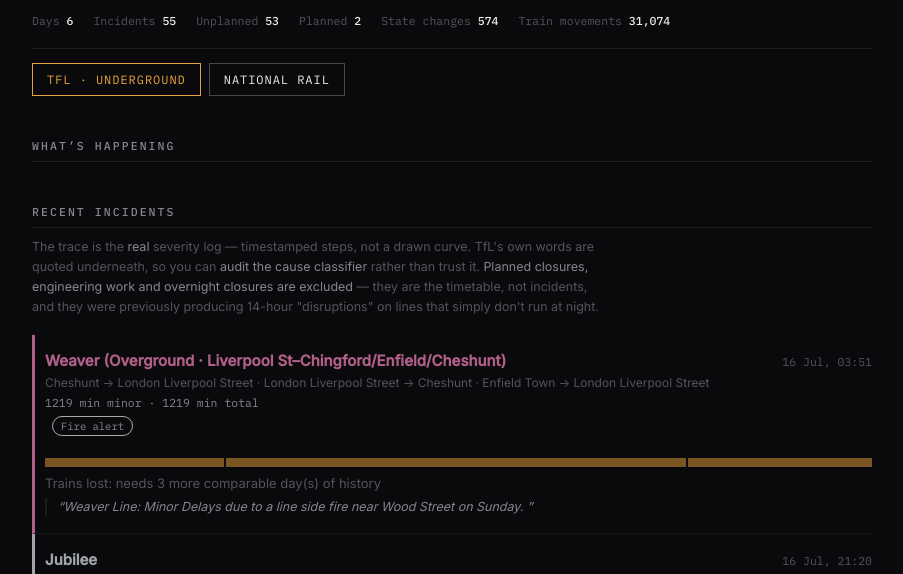
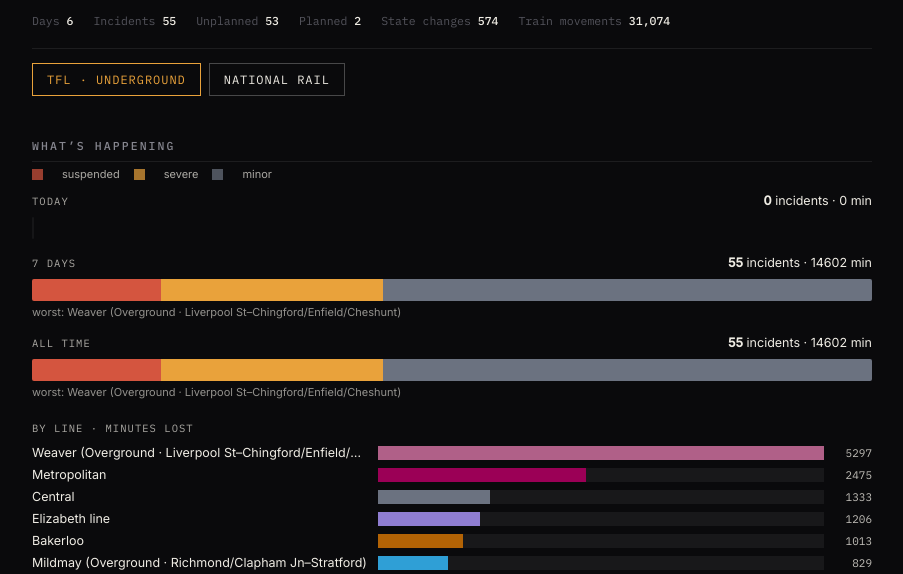
Before and after one commit to ridgetests/Commute-data, a website: page docs/index.html in a window 1280 px wide. Shown: the part 221-795 px from the top of the page, without its empty margins (188-1091 px from the left). Drawn offline with Linux system fonts and the light colour scheme.

Commit message:
windows renderer: restore el definition eaten by shell escaping

```diff
--- a/docs/index.html
+++ b/docs/index.html
@@ -398,7 +398,8 @@
   const wl=(d.worstLines||[]).slice().sort((a,b)=>(b.suspendedMin+b.severeMin+b.minorMin)-(a.suspendedMin+a.severeMin+a.minorMin));
   const lm=Math.max(1,...wl.map(l=>l.suspendedMin+l.severeMin+l.minorMin));
   const B=wl.length?'<div class="blabel">By line · minutes lost</div>'+wl.map(l=>{var t=l.suspendedMin+l.severeMin+l.minorMin;var c=LC[l.lineId]||'#6b7280';return '<div class="lb"><div class="lbn">'+l.line+'</div><div class="lbbar"><span style="width:'+(100*t/lm).toFixed(1)+'%;background:'+c+'"></span></div><div class="lbv">'+t+'</div></div>';}).join(''):'';
-  el.innerHTML=A+B;
+  const el=document.getElementById("windows");
+  if(el)el.innerHTML=A+B;
 });
 </script>
 <style>
```
